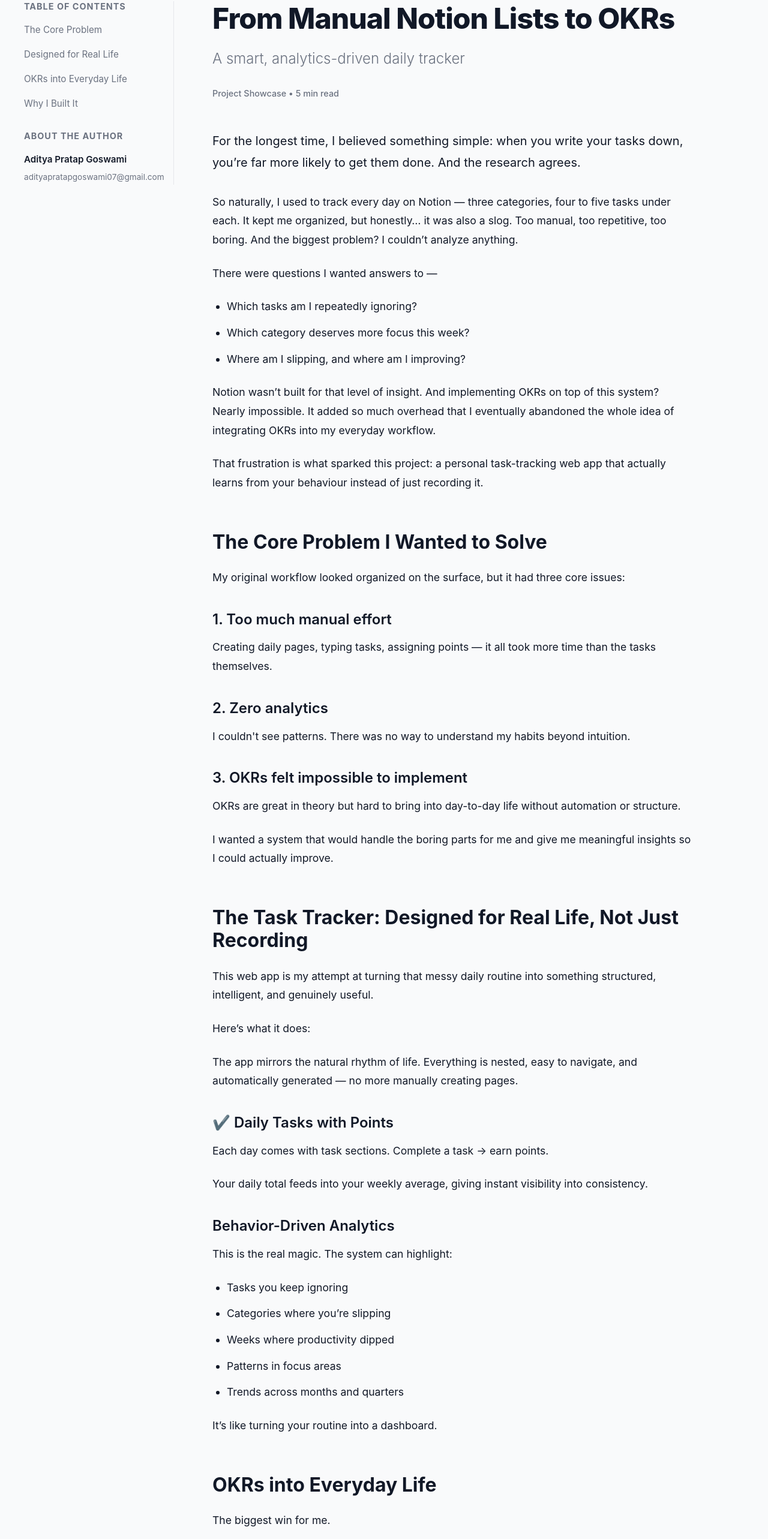
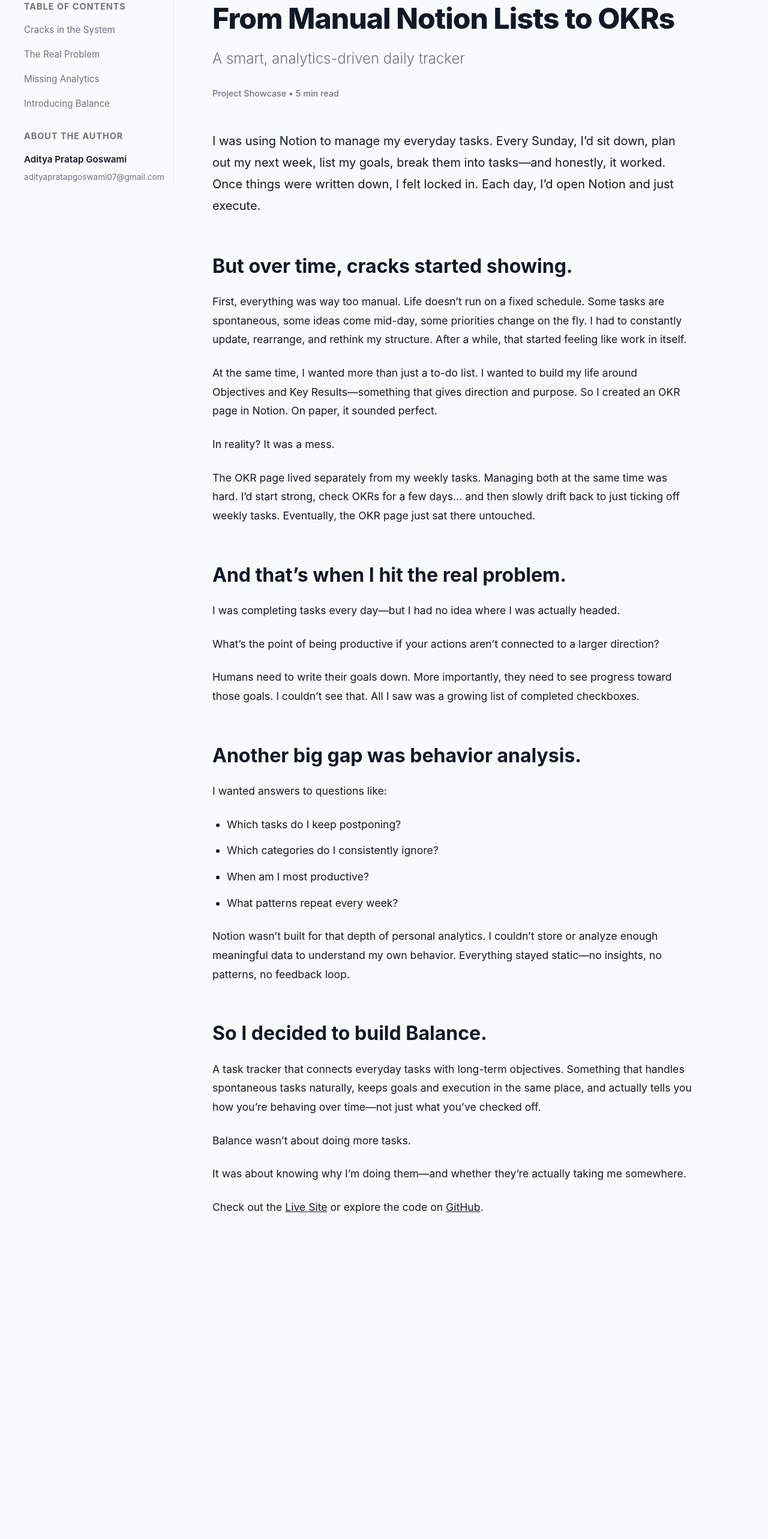
Before and after one commit to AdityaPratapGoswami/portfolio, a React (Vite) app in the folder client/: page /project/okr-task-tracker in a window 1280 px wide. Shown: the part 158-2724 px from the top of the page at 60% size. After the commit the page ends 2371 px from the top, so only its background shows below. Built offline with nearby package versions, Linux system fonts and the light colour scheme.

Commit message:
docs: rewrite Task Tracker project description to a personal narrative about pain points and the 'Balance' solution.

```diff
--- a/client/src/components/TaskTrackerPage.jsx
+++ b/client/src/components/TaskTrackerPage.jsx
@@ -76,10 +76,10 @@ const TaskTrackerPage = () => {
                         <div className="toc-widget desktop-only">
                             <h3>Table of Contents</h3>
                             <ul>
-                                <li><a href="#core-problem">The Core Problem</a></li>
-                                <li><a href="#designed-for-real-life">Designed for Real Life</a></li>
-                                <li><a href="#bringing-okrs">OKRs into Everyday Life</a></li>
-                                <li><a href="#why-i-built-it">Why I Built It</a></li>
+                                <li><a href="#cracks-in-system">Cracks in the System</a></li>
+                                <li><a href="#real-problem">The Real Problem</a></li>
+                                <li><a href="#missing-analytics">Missing Analytics</a></li>
+                                <li><a href="#introducing-balance">Introducing Balance</a></li>
                             </ul>
                         </div>
                         <div className="author-widget desktop-only">
@@ -100,63 +100,35 @@ const TaskTrackerPage = () => {
                     </header>
 
                     <div className="article-content">
-                        <p className="lead-paragraph">For the longest time, I believed something simple: when you write your tasks down, you’re far more likely to get them done. And the research agrees.</p>
-                        <p>So naturally, I used to track every day on Notion — three categories, four to five tasks under each. It kept me organized, but honestly… it was also a slog. Too manual, too repetitive, too boring. And the biggest problem? I couldn’t analyze anything.</p>
-                        <p>There were questions I wanted answers to —</p>
+                        <p className="lead-paragraph">I was using Notion to manage my everyday tasks. Every Sunday, I’d sit down, plan out my next week, list my goals, break them into tasks—and honestly, it worked. Once things were written down, I felt locked in. Each day, I’d open Notion and just execute.</p>
+
+                        <h2 id="cracks-in-system">But over time, cracks started showing.</h2>
+                        <p>First, everything was way too manual. Life doesn’t run on a fixed schedule. Some tasks are spontaneous, some ideas come mid-day, some priorities change on the fly. I had to constantly update, rearrange, and rethink my structure. After a while, that started feeling like work in itself.</p>
+                        <p>At the same time, I wanted more than just a to-do list. I wanted to build my life around Objectives and Key Results—something that gives direction and purpose. So I created an OKR page in Notion. On paper, it sounded perfect.</p>
+                        <p>In reality? It was a mess.</p>
+                        <p>The OKR page lived separately from my weekly tasks. Managing both at the same time was hard. I’d start strong, check OKRs for a few days… and then slowly drift back to just ticking off weekly tasks. Eventually, the OKR page just sat there untouched.</p>
+
+                        <h2 id="real-problem">And that’s when I hit the real problem.</h2>
+                        <p>I was completing tasks every day—but I had no idea where I was actually headed.</p>
+                        <p>What’s the point of being productive if your actions aren’t connected to a larger direction?</p>
+                        <p>Humans need to write their goals down. More importantly, they need to see progress toward those goals. I couldn’t see that. All I saw was a growing list of completed checkboxes.</p>
+
+                        <h2 id="missing-analytics">Another big gap was behavior analysis.</h2>
+                        <p>I wanted answers to questions like:</p>
                         <ul>
-                            <li>Which tasks am I repeatedly ignoring?</li>
-                            <li>Which category deserves more focus this week?</li>
-                            <li>Where am I slipping, and where am I improving?</li>
+                            <li>Which tasks do I keep postponing?</li>
+                            <li>Which categories do I consistently ignore?</li>
+                            <li>When am I most productive?</li>
+                            <li>What patterns repeat every week?</li>
                         </ul>
-                        <p>Notion wasn’t built for that level of insight. And implementing OKRs on top of this system? Nearly impossible. It added so much overhead that I eventually abandoned the whole idea of integrating OKRs into my everyday workflow.</p>
-                        <p>That frustration is what sparked this project: a personal task-tracking web app that actually learns from your behaviour instead of just recording it.</p>
+                        <p>Notion wasn’t built for that depth of personal analytics. I couldn’t store or analyze enough meaningful data to understand my own behavior. Everything stayed static—no insights, no patterns, no feedback loop.</p>
 
-                        <h2 id="core-problem">The Core Problem I Wanted to Solve</h2>
-                        <p>My original workflow looked organized on the surface, but it had three core issues:</p>
-                        <h3>1. Too much manual effort</h3>
-                        <p>Creating daily pages, typing tasks, assigning points — it all took more time than the tasks themselves.</p>
-                        <h3>2. Zero analytics</h3>
-                        <p>I couldn't see patterns. There was no way to understand my habits beyond intuition.</p>
-                        <h3>3. OKRs felt impossible to implement</h3>
-                        <p>OKRs are great in theory but hard to bring into day-to-day life without automation or structure.</p>
-                        <p>I wanted a system that would handle the boring parts for me and give me meaningful insights so I could actually improve.</p>
+                        <h2 id="introducing-balance">So I decided to build Balance.</h2>
+                        <p>A task tracker that connects everyday tasks with long-term objectives. Something that handles spontaneous tasks naturally, keeps goals and execution in the same place, and actually tells you how you’re behaving over time—not just what you’ve checked off.</p>
+                        <p>Balance wasn’t about doing more tasks.</p>
+                        <p>It was about knowing why I’m doing them—and whether they’re actually taking me somewhere.</p>
 
-                        <h2 id="designed-for-real-life">The Task Tracker: Designed for Real Life, Not Just Recording</h2>
-                        <p>This web app is my attempt at turning that messy daily routine into something structured, intelligent, and genuinely useful.</p>
-                        <p>Here’s what it does:</p>
-                        <p>The app mirrors the natural rhythm of life. Everything is nested, easy to navigate, and automatically generated — no more manually creating pages.</p>
-
-                        <h3>✔️ Daily Tasks with Points</h3>
-                        <p>Each day comes with task sections. Complete a task → earn points.</p>
-                        <p>Your daily total feeds into your weekly average, giving instant visibility into consistency.</p>
-
-                        <h3>Behavior-Driven Analytics</h3>
-                        <p>This is the real magic. The system can highlight:</p>
-                        <ul>
-                            <li>Tasks you keep ignoring</li>
-                            <li>Categories where you’re slipping</li>
-                            <li>Weeks where productivity dipped</li>
-                            <li>Patterns in focus areas</li>
-                            <li>Trends across months and quarters</li>
-                        </ul>
-                        <p>It’s like turning your routine into a dashboard.</p>
-
-                        <h2 id="bringing-okrs">OKRs into Everyday Life</h2>
-                        <p>The biggest win for me.</p>
-                        <p>By connecting tasks to categories and categories to higher-level goals, OKRs become naturally integrated into the flow instead of being a complicated separate system.</p>
-                        <ul>
-                            <li>Objectives guide the bigger picture</li>
-                            <li>Key Results map to categories</li>
-                            <li>Daily tasks push those results forward</li>
-                        </ul>
-                        <p>It’s OKR, but lightweight and human.</p>
-
-                        <h2 id="why-i-built-it">Why I Built It</h2>
-                        <p>Because I didn’t want another to-do list.</p>
-                        <p>I wanted a tool that reflects how I think, how I work, and how I improve.</p>
-                        <p>This project helped me turn an unscalable workflow into something automated, measurable, and motivating. And it showed me how personal productivity systems can evolve when combined with thoughtful product design and engineering.</p>
-
-                        <p>Here’s the <a href="https://github.com/AdityaPratapGoswami/task-tracker" target="_blank" rel="noopener noreferrer" style={{ color: 'var(--accent-color)' }}>GitHub link</a> to the project. Once development is complete, I’ll be bringing this tool live on the web as well.</p>
+                        <p>Check out the <a href="https://task-tracker-v6xe.vercel.app/" target="_blank" rel="noopener noreferrer" style={{ color: 'var(--accent-color)' }}>Live Site</a> or explore the code on <a href="https://github.com/AdityaPratapGoswami/task-tracker" target="_blank" rel="noopener noreferrer" style={{ color: 'var(--accent-color)' }}>GitHub</a>.</p>
 
                         <div className="author-widget mobile-only">
                             <h3>About the Author</h3>
```
